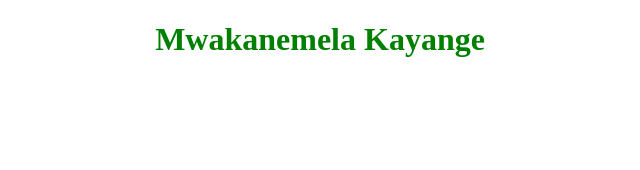
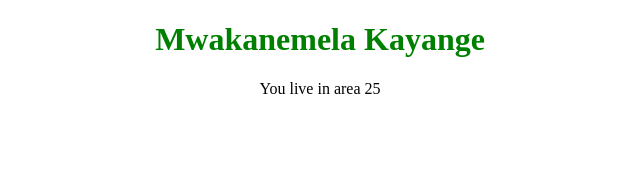
Before and after one commit to Mwakanemela/React-Courses, a React (Create React App) app in the folder Youtube/PedroTech/episode1/: page / in a window 1280 px wide. Shown: the top 170 px of the page, without its empty margins (320-960 px from the left). Built offline with nearby package versions, Linux system fonts and the light colour scheme.

Commit message:
conditional statement demo in react

```diff
--- a/Youtube/PedroTech/episode1/src/App.js
+++ b/Youtube/PedroTech/episode1/src/App.js
@@ -2,11 +2,11 @@ import './App.css';
 
 function App() {
 
-
+  const area = 25;
   return (
     <div className="App">
       <h1 className="name">Mwakanemela Kayange</h1>
-
+      <div>{area == 25 ? <p>You live in area 25</p> : <p>You dont live in 25</p>}</div>
     </div>
   );
 }
```
